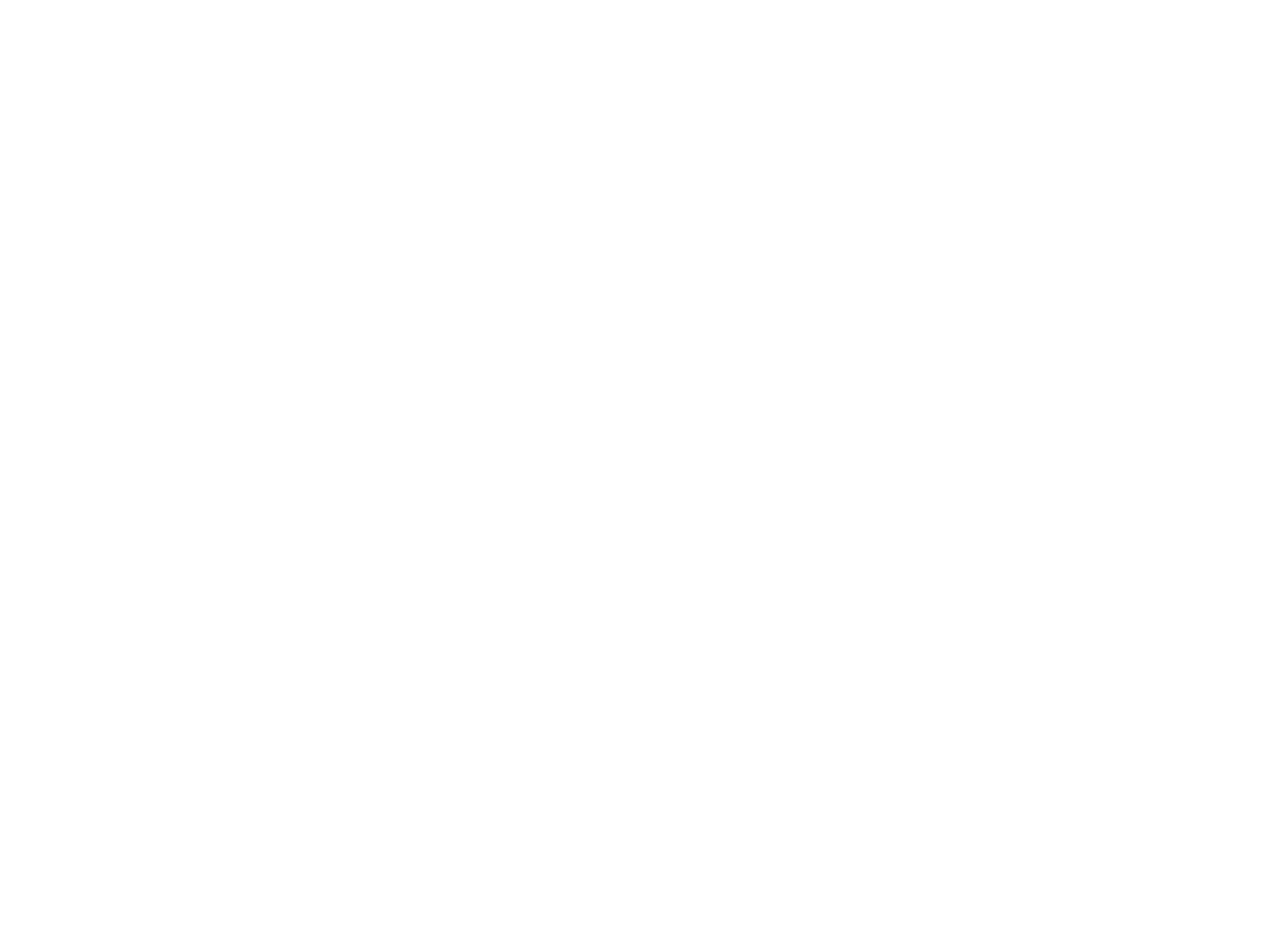
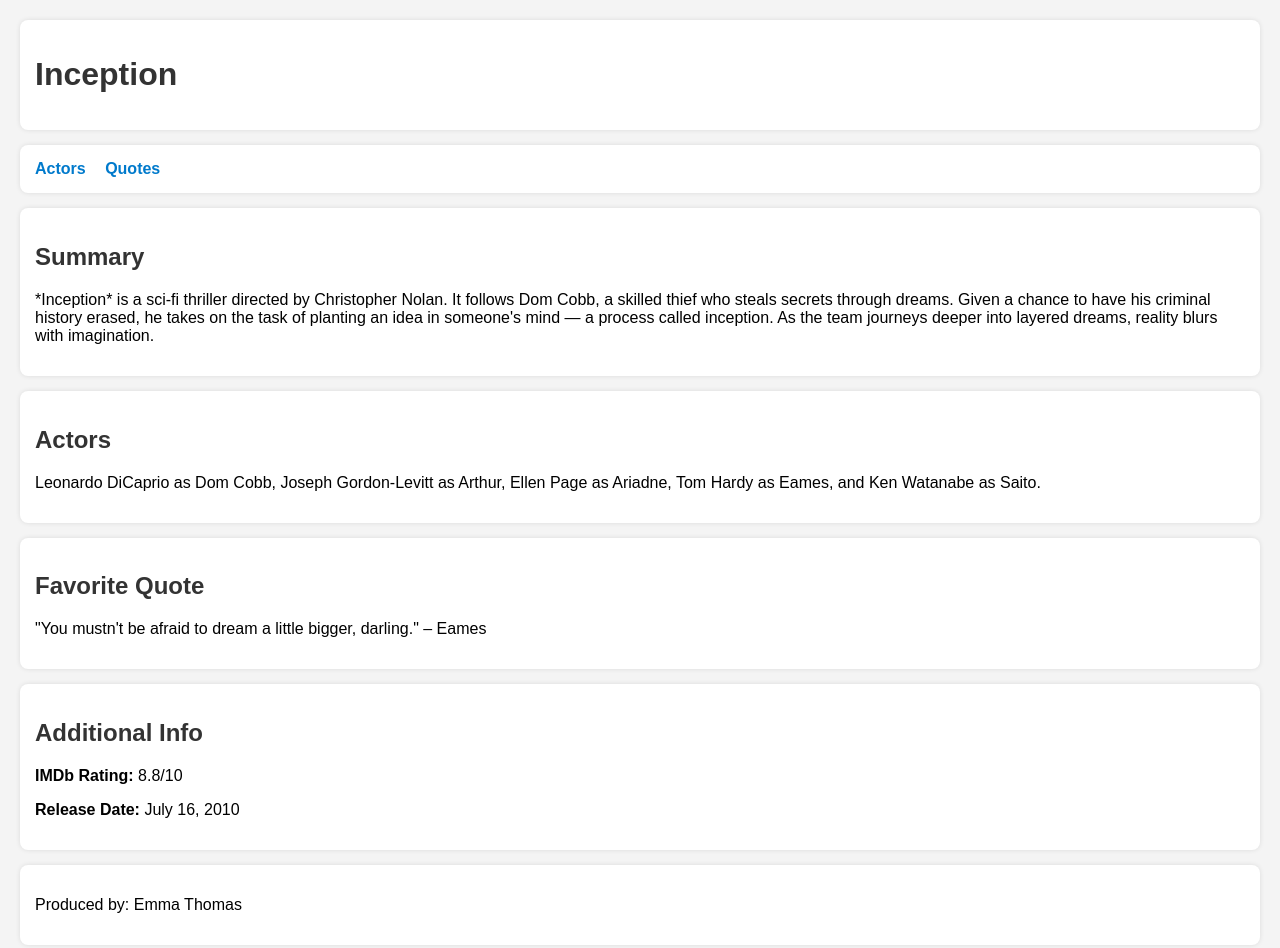
Before and after one commit to acciojob/semantic-imdb-AryanGupta67, a website: page main.html in a window 1280 px wide. Before the commit the page ends 800 px from the top, so only its background shows below. Drawn offline with Linux system fonts and the light colour scheme.

Commit message:
created a submission

```diff
--- a/main.html
+++ b/main.html
@@ -1,16 +1,76 @@
 <!DOCTYPE html>
+<html lang="en">
+<head>
+  <meta charset="UTF-8">
+  <title>Inception - Movie Page</title>
+  <style>
+    body {
+      font-family: Arial, sans-serif;
+      margin: 20px;
+      background-color: #f4f4f4;
+    }
+    header, nav, section, aside, footer {
+      background-color: #fff;
+      padding: 15px;
+      margin-bottom: 15px;
+      border-radius: 8px;
+      box-shadow: 0 0 5px rgba(0,0,0,0.1);
+    }
+    nav a {
+      margin-right: 15px;
+      text-decoration: none;
+      color: #007acc;
+      font-weight: bold;
+    }
+    nav a:hover {
+      text-decoration: underline;
+    }
+    h1, h2 {
+      color: #333;
+    }
+  </style>
+</head>
+<body>
 
-<html>
+  <header>
+    <h1>Inception</h1>
+  </header>
 
-<head>
-	<link rel="stylesheet" href="styles.css">
-</head>
+  <nav>
+    <a href="#actor" id="nav-actor">Actors</a>
+    <a href="#quote" id="nav-quote">Quotes</a>
+  </nav>
 
-<body>
-	<!-- the entire body must be written by student -->
-    <script type="text/javascript" src="./script.js">
-</script>
+  <section>
+    <h2>Summary</h2>
+    <p>
+      *Inception* is a sci-fi thriller directed by Christopher Nolan. It follows Dom Cobb, a skilled thief who steals secrets through dreams. Given a chance to have his criminal history erased, he takes on the task of planting an idea in someone's mind — a process called inception. As the team journeys deeper into layered dreams, reality blurs with imagination.
+    </p>
+  </section>
+
+  <section id="actor">
+    <h2>Actors</h2>
+    <p>
+      Leonardo DiCaprio as Dom Cobb, Joseph Gordon-Levitt as Arthur, Ellen Page as Ariadne, Tom Hardy as Eames, and Ken Watanabe as Saito.
+    </p>
+  </section>
+
+  <section id="quote">
+    <h2>Favorite Quote</h2>
+    <p>
+      "You mustn't be afraid to dream a little bigger, darling." – Eames
+    </p>
+  </section>
+
+  <aside>
+    <h2>Additional Info</h2>
+    <p><strong>IMDb Rating:</strong> 8.8/10</p>
+    <p><strong>Release Date:</strong> July 16, 2010</p>
+  </aside>
+
+  <footer>
+    <p>Produced by: Emma Thomas</p>
+  </footer>
 
 </body>
-
 </html>
```
